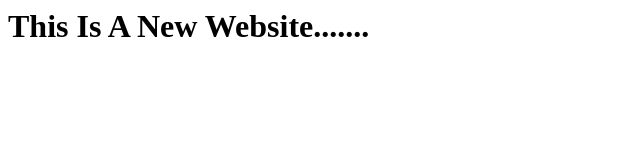
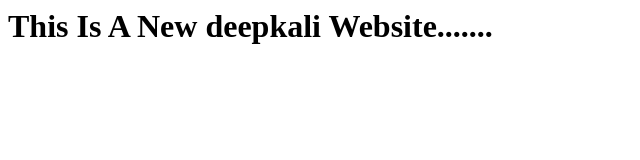
Before and after one commit to Deepkali/Jenkins, a plain HTML site: page index.html in a window 1280 px wide. Shown: the whole page, without its empty margins (0-640 px from the left). Drawn offline with Linux system fonts and the light colour scheme.

Commit message:
Update1 index.html

```diff
--- a/index.html
+++ b/index.html
@@ -1 +1 @@
-<h1> This Is A New Website.......</h1>
+<h1> This Is A New deepkali Website.......</h1>
```
